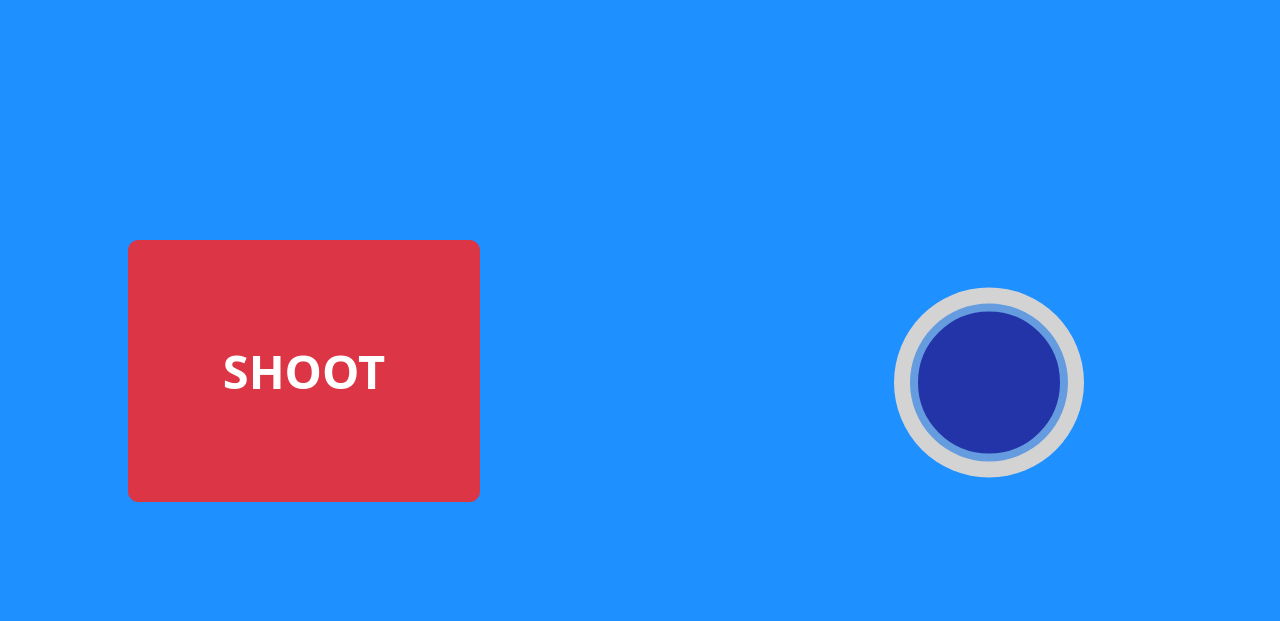
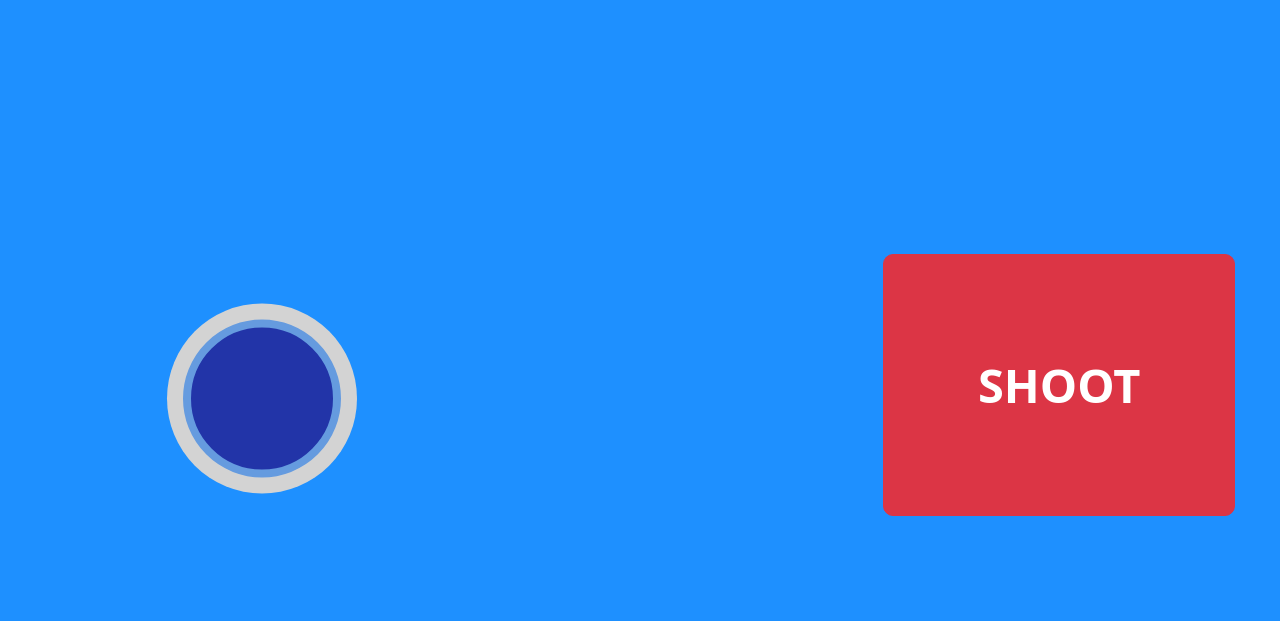
Before and after one commit to TechnoTitans/TitanDS, a Flask app: page / in a window 1280 px wide. Shown: the part 331-952 px from the top of the page. Run offline with Flask 2, Linux system fonts and the light colour scheme; some libraries are stand-ins or nearby versions.

Commit message:
make buttons work

```diff
--- a/app/static/css/main.css
+++ b/app/static/css/main.css
@@ -39,9 +39,18 @@ html, body {
 }
 
 .bl{
+      display: flex;
+      align-items: center;
+      justify-content: center;
+      padding-top: 15%;
+      padding-right: 9%;
+
+}
+
+.br{
       position: relative;
-      left: 10%;
-      top: 20%;
+      left: 19%;
+      top: 23%;
 }
 
 .btn-super-xl{
@@ -50,11 +59,3 @@ html, body {
       width: 55%;
       height: 55%;
 }
-
-.br{
-      display: flex;
-      align-items: center;
-      justify-content: center;
-      padding-top: 12.5%;
-      padding-left: 4.5%;
-}
--- a/app/templates/index.html
+++ b/app/templates/index.html
@@ -21,15 +21,16 @@
         </div>
 
         <div class="col-md-6 quarter tr">
-            <button type="button" class="btn btn-success btn-xl">Enabled</button>
+            <button type="button" class="btn btn-success btn-xl" id="toggleRobotbtn" onclick="ontoggleRobotbtn(document.getElementById('toggleRobotbtn'))">Enabled</button>
         </div>
 
         <div class="col-md-6 quarter bl">
-            <button type="button" class="btn btn-danger btn-super-xl"><b>SHOOT</b></button>
+            <canvas id="joystick"></canvas>
+{#            <canvas id="tiltstick"></canvas>#}
         </div>
 
         <div class="col-md-6 quarter br">
-            <canvas id="joystick"></canvas>
+            <button type="button" class="btn btn-danger btn-super-xl" id="shootbtn" onclick="onshootbtn(document.getElementById('shootbtn'))"><b>SHOOT</b></button>
         </div>
     </div>
 </body>
```
Also changed, not shown: app/static/js/main.js (+42 -8 lines).
